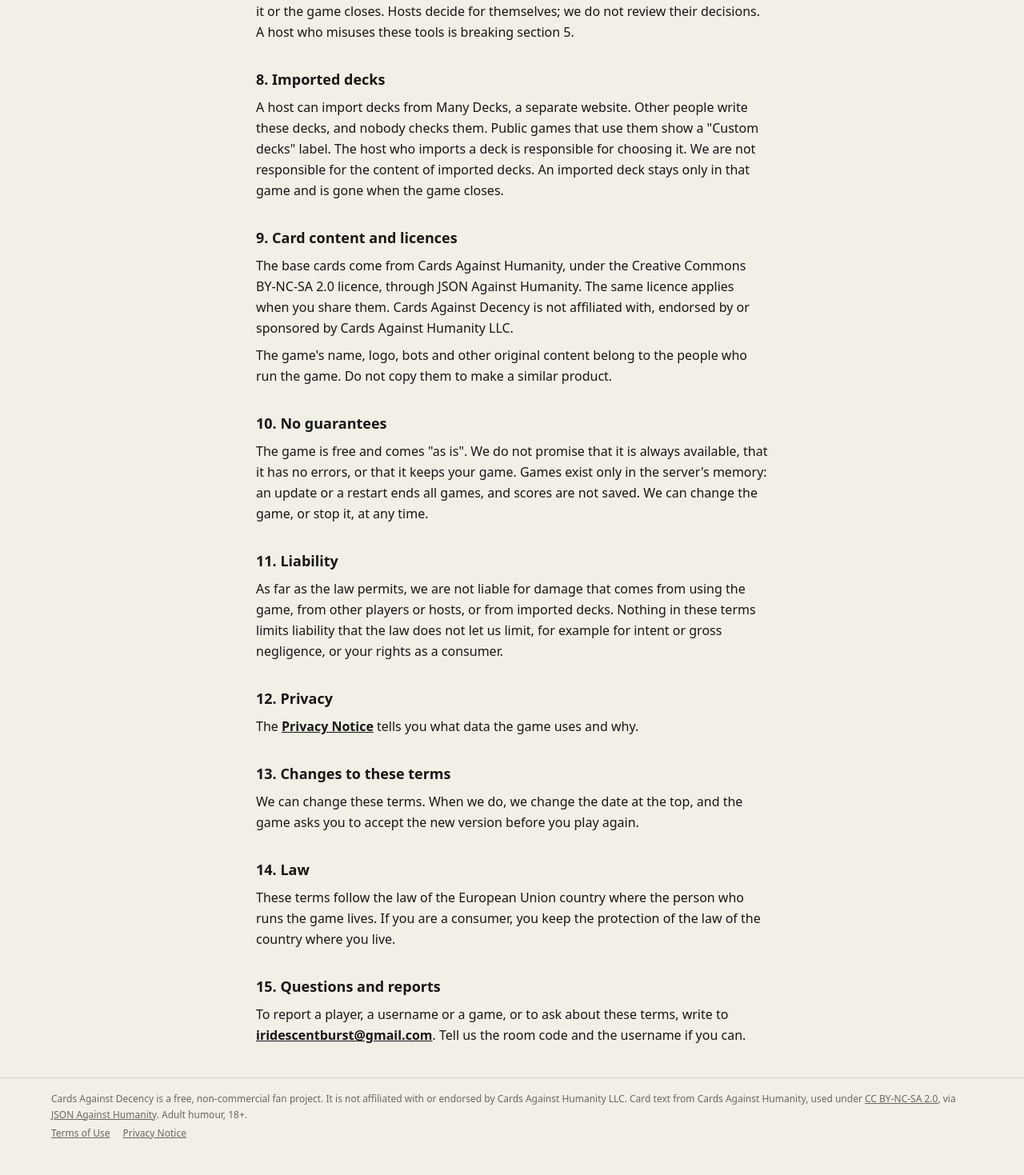
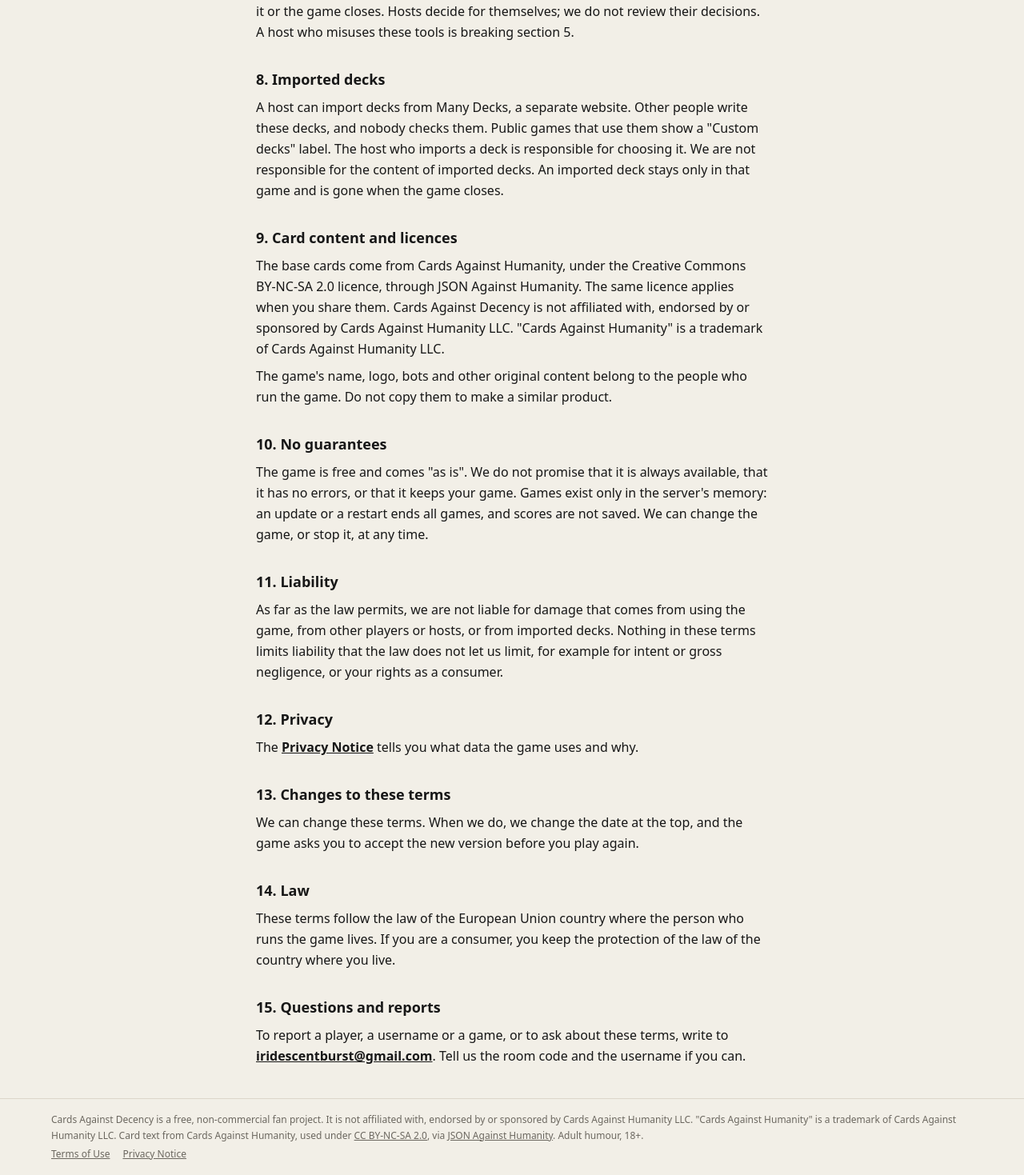
Before and after one commit to nic-pan/cards-against-decency, a Next.js app: page /terms in a window 1280 px wide. Shown: the part 1747-3216 px from the top of the page at 80% size. Before the commit the page ends 3190 px from the top, so only its background shows below. Built offline with nearby package versions, Linux system fonts and the light colour scheme; no server answers.

Commit message:
Say that Cards Against Humanity is their trademark
The footer now uses the same words as the Terms: not affiliated with, endorsed by or sponsored by Cards Against Humanity LLC.

```diff
--- a/src/app/layout.tsx
+++ b/src/app/layout.tsx
@@ -31,8 +31,9 @@ export default function RootLayout({ children }: { children: React.ReactNode })
         <footer className="border-t border-line px-4 py-4 text-xs leading-relaxed text-muted">
           <div className="mx-auto max-w-6xl space-y-1">
             <p>
-              Cards Against Decency is a free, non-commercial fan project. It is not affiliated with or endorsed by Cards
-              Against Humanity LLC. Card text from Cards Against Humanity, used under{" "}
+              Cards Against Decency is a free, non-commercial fan project. It is not affiliated with, endorsed by or
+              sponsored by Cards Against Humanity LLC. &quot;Cards Against Humanity&quot; is a trademark of Cards Against
+              Humanity LLC. Card text from Cards Against Humanity, used under{" "}
               <a className="underline" href="https://creativecommons.org/licenses/by-nc-sa/2.0/" rel="noreferrer">
                 CC BY-NC-SA 2.0
               </a>
--- a/src/app/terms/page.tsx
+++ b/src/app/terms/page.tsx
@@ -112,7 +112,8 @@ export default function Terms() {
         <p>
           The base cards come from Cards Against Humanity, under the Creative Commons BY-NC-SA 2.0 licence, through JSON
           Against Humanity. The same licence applies when you share them. Cards Against Decency is not affiliated with,
-          endorsed by or sponsored by Cards Against Humanity LLC.
+          endorsed by or sponsored by Cards Against Humanity LLC. &quot;Cards Against Humanity&quot; is a trademark of Cards
+          Against Humanity LLC.
         </p>
         <p className="mt-2">
           The game&apos;s name, logo, bots and other original content belong to the people who run the game. Do not copy
```
